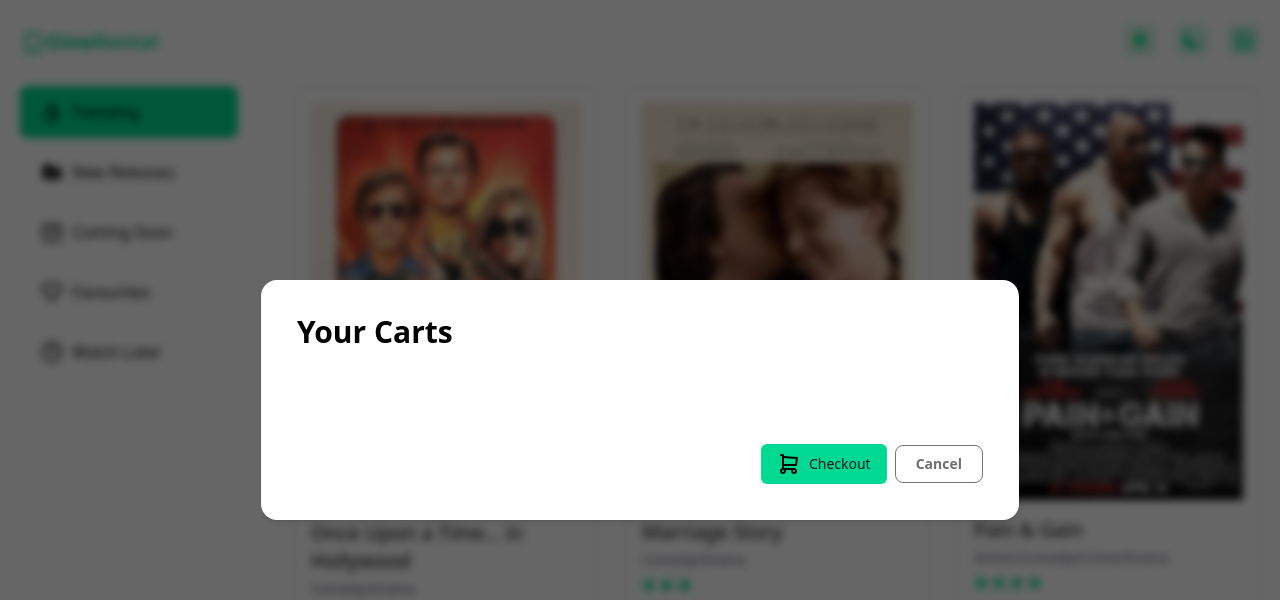
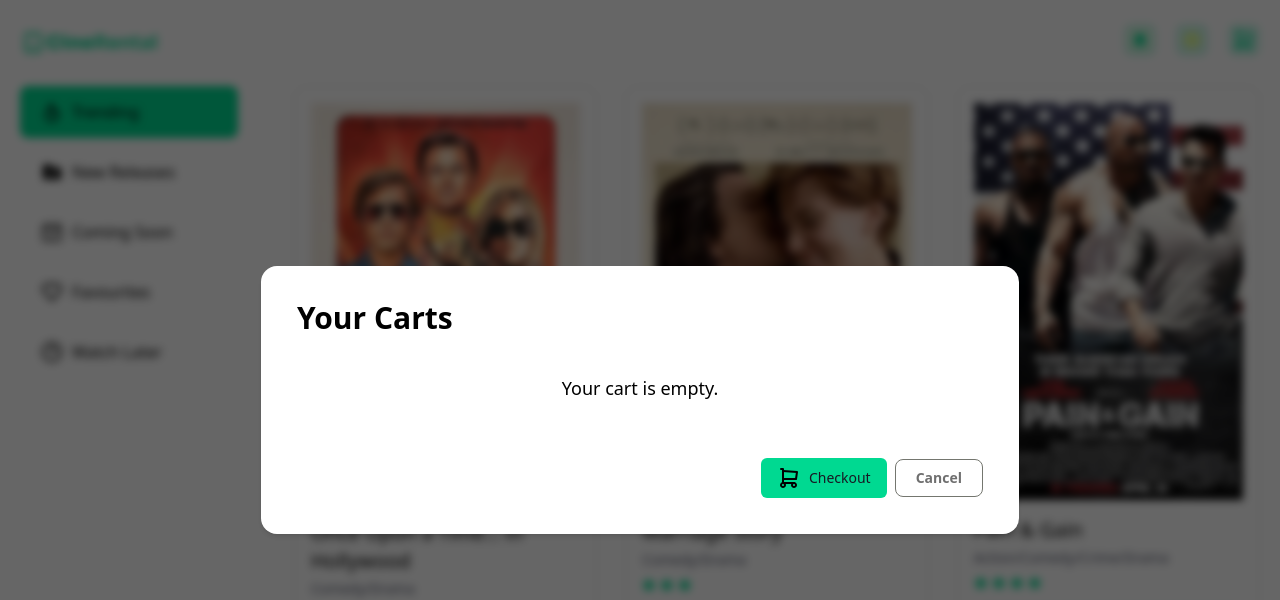
Before and after one commit to kaiyumdev/MoviePortal, a React (Vite) app: page / in a window 1280 px wide. Both pictures are taken after a click on the link 1244 px from the left and 40 px from the top of the page. Shown: the top 600 px of the page. Built offline with nearby package versions, Linux system fonts and the light colour scheme.

Commit message:
feat(darkMode): careate darkMode dynamicall to handle state

```diff
--- a/src/App.jsx
+++ b/src/App.jsx
@@ -1,24 +1,17 @@
 import { useState } from 'react'
-import MovieList from './cine/MovieList'
-import { MovieContext } from './context'
-import Footer from './Footer'
-import Header from './Header'
-import Sdidebar from './Sdidebar'
+import { MovieContext, ThemeContext } from './context'
+import Page from './Page'
 function App() {
   const [cardData, setCardData] = useState([]);
+  const [darkMode, setDarkMode] = useState([]);
 
   return (
     <>
-      <MovieContext.Provider value={{ cardData, setCardData }}>
-        <Header></Header>
-        <main>
-          <div className="container grid lg:grid-cols-[218px_1fr] gap-[3.5rem]">
-            <Sdidebar></Sdidebar>
-            <MovieList></MovieList>
-          </div>
-        </main>
-        <Footer></Footer>
-      </MovieContext.Provider>
+      <ThemeContext.Provider value={{ darkMode, setDarkMode }}>
+        <MovieContext.Provider value={{ cardData, setCardData }}>
+          <Page></Page>
+        </MovieContext.Provider>
+      </ThemeContext.Provider>
     </>
   )
 }
--- a/src/Header.jsx
+++ b/src/Header.jsx
@@ -2,15 +2,16 @@
 import Logo from "../src/assets/logo.svg";
 import Ring from "../src/assets/ring.svg";
 import Moon from "../src/assets/icons/moon.svg";
+import Sun from "../src/assets/icons/sun.svg";
 import ShoppingCart from "../src/assets/shopping-cart.svg";
 import { useContext, useState } from "react";
 import CardDetails from "./cine/CardDetails";
-import { MovieContext } from "./context";
+import { MovieContext, ThemeContext } from "./context";
 
 const Header = () => {
     const [showCard, setShowCard] = useState(false);
-    const { cardData } = useContext(MovieContext)
-    console.log(cardData);
+    const { cardData } = useContext(MovieContext);
+    const { darkMode, setDarkMode } = useContext(ThemeContext);
 
     const handleShowCard = () => {
         setShowCard(true);
@@ -34,7 +35,7 @@ const Header = () => {
                     </li>
                     <li>
                         <a className="bg-primary/20 dark:bg-primary/[7%] rounded-lg backdrop-blur-[2px] p-1 inline-block" href="#">
-                            <img src={Moon} width="24" height="24" alt="" />
+                            <img src={darkMode ? Sun : Moon} width="24" height="24" alt="" />
                         </a>
                     </li>
                     <li>
--- /dev/null
+++ b/src/Page.jsx
@@ -0,0 +1,21 @@
+import MovieList from "./cine/MovieList"
+import Footer from "./Footer"
+import Header from "./Header"
+import Sdidebar from "./Sdidebar"
+
+const Page = () => {
+    return (
+        <div>
+            <Header></Header>
+            <main>
+                <div className="container grid lg:grid-cols-[218px_1fr] gap-[3.5rem]">
+                    <Sdidebar></Sdidebar>
+                    <MovieList></MovieList>
+                </div>
+            </main>
+            <Footer></Footer>
+        </div>
+    )
+}
+
+export default Page
--- a/src/cine/CardDetails.jsx
+++ b/src/cine/CardDetails.jsx
@@ -31,8 +31,13 @@ const CardDetails = ({ onClose }) => {
                         className="space-y-8 lg:space-y-12 max-h-[450px] overflow-auto mb-10 lg:mb-14"
                     >
                         {
+                            cardData.length === 0 ? (
+                                <div className="text-center">
+                                    <p className="text-base md:text-lg">Your cart is empty.</p>
+                                </div>
+                            ) :
                                 cardData.map((item) => (
-                                <div className="grid grid-cols-[1fr_auto] gap-4">
+                                    <div key={item.id} className="grid grid-cols-[1fr_auto] gap-4">
                                         <div className="flex items-center gap-4">
                                             <img
                                                 className="rounded overflow-hidden"
--- a/src/context/index.js
+++ b/src/context/index.js
@@ -2,5 +2,7 @@ import { createContext } from "react";
 
 const MovieContext = createContext();
 
+const ThemeContext = createContext();
 
-export { MovieContext };
+
+export { MovieContext, ThemeContext };
--- a/src/index.css
+++ b/src/index.css
@@ -1,3 +1,7 @@
 @tailwind base;
 @tailwind components;
 @tailwind utilities;
+
+.dark{
+    @apply bg-[#171923] text-white
+}
--- a/tailwind.config.js
+++ b/tailwind.config.js
@@ -4,6 +4,7 @@ export default {
     "./index.html",
     "./src/**/*.{js,ts,jsx,tsx}",
   ],
+  darkMode: "classic",
   theme: {
     extend: {
       container: {
```
Lines whose indentation alone changed are shown as unchanged.
